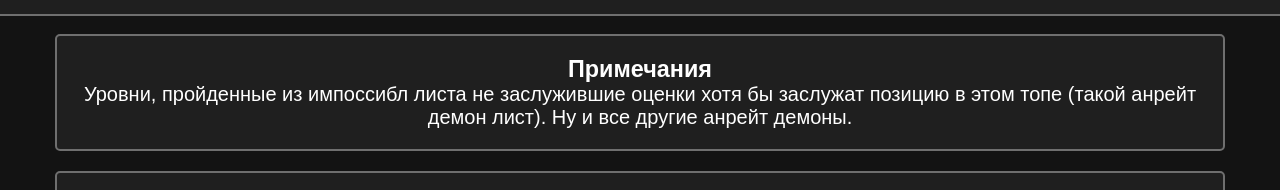
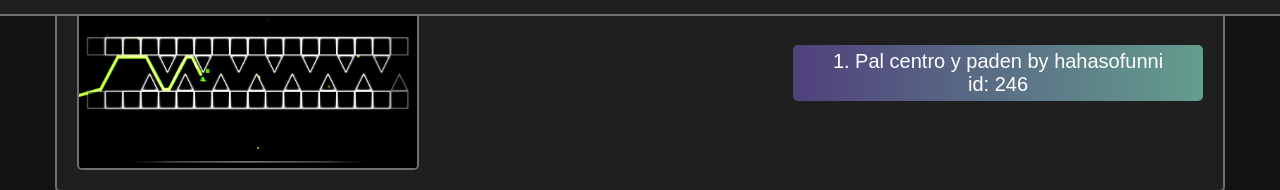
Before and after one commit to NanoRunDash/NanoRunDash.github.io, a plain HTML site: page lists/ccl.html in a window 1280 px wide. Shown: the part 66-256 px from the top of the page. Drawn offline with Linux system fonts and the light colour scheme.

Commit message:
Update ccl.html

```diff
--- a/lists/ccl.html
+++ b/lists/ccl.html
@@ -37,12 +37,6 @@
         </div>
     </header>
     <main class="container">
-        <div class="content">
-            <h3>Примечания</h3>
-            <p>
-                Уровни, пройденные из импоссибл листа не заслужившие оценки хотя бы заслужат позицию в этом топе (такой анрейт демон лист). Ну и все другие анрейт демоны.
-            </p>
-        </div>
         <ul class="dl_ul"></ul>
     </main><br>
     <hr>
```
